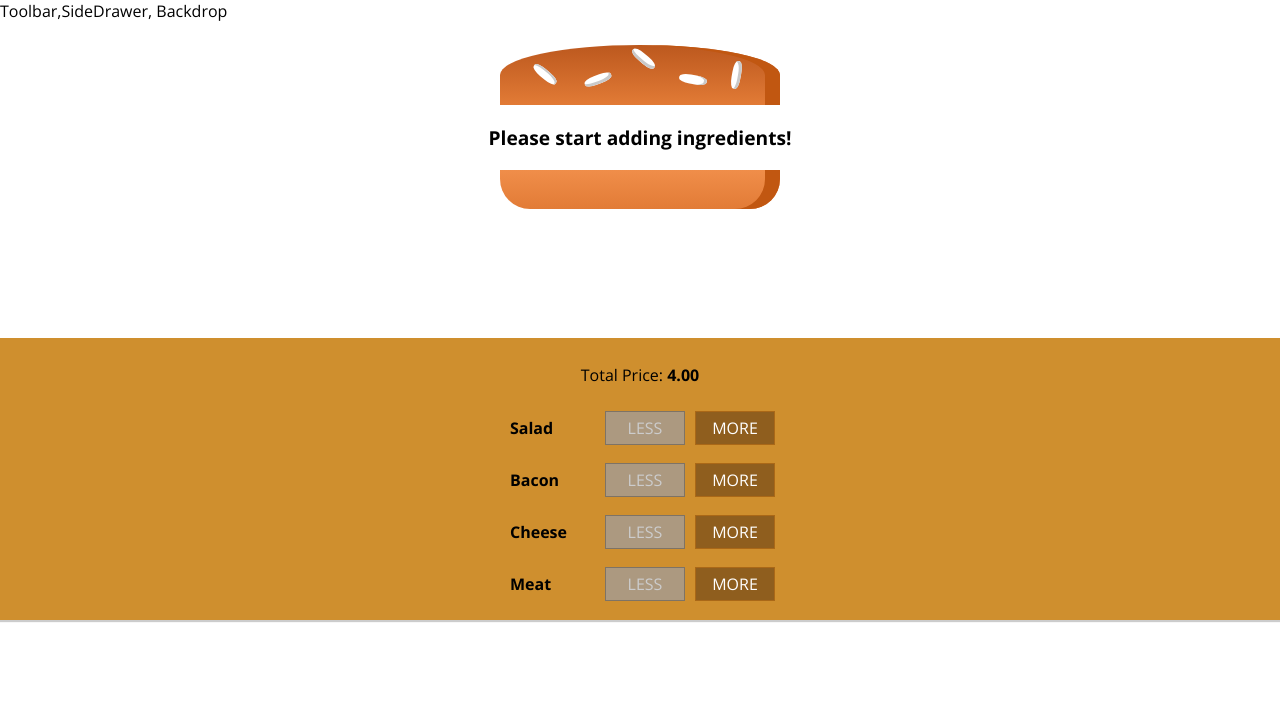
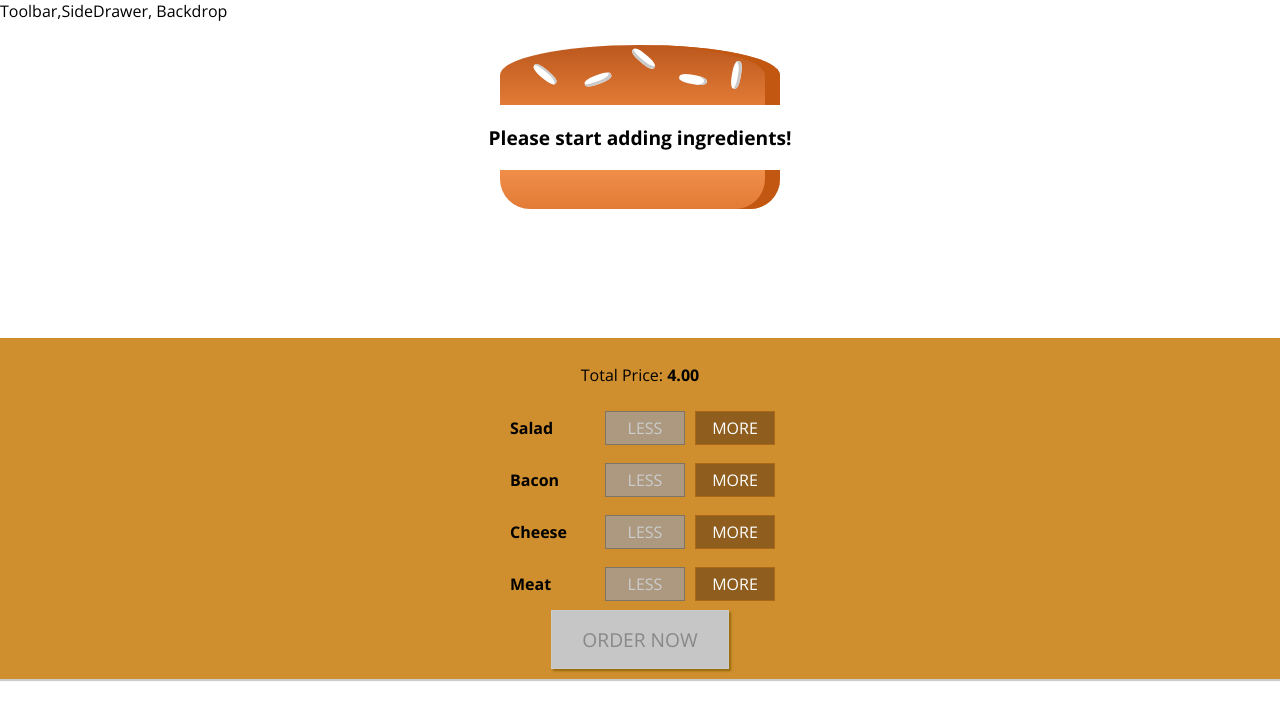
Before and after one commit to KurtTaylan/react-the-complete-guide-incl-redux, a React app in the folder burger-builder/: page / in a window 1280 px wide. Shown: the top 720 px of the page. Built offline with nearby package versions, Linux system fonts and the light colour scheme.

Commit message:
Burger-builder: Adding order button

```diff
--- a/burger-builder/src/components/Burger/BuildControls/BuildControls.css
+++ b/burger-builder/src/components/Burger/BuildControls/BuildControls.css
@@ -8,3 +8,44 @@
   margin: auto;
   padding: 10px 0;
 }
+
+.OrderButton {
+  background-color: #DAD735;
+  outline: none;
+  cursor: pointer;
+  border: 1px solid #966909;
+  color: #966909;
+  font-family: inherit;
+  font-size: 1.2em;
+  padding: 15px 30px;
+  box-shadow: 2px 2px 2px #966909;
+}
+
+.OrderButton:hover, .OrderButton:active {
+  background-color: #A0DB41;
+  border: 1px solid #966909;
+  color: #966909;
+}
+
+.OrderButton:disabled {
+  background-color: #C7C6C6;
+  cursor: not-allowed;
+  border: 1px solid #ccc;
+  color: #888888;
+}
+
+.OrderButton:not(:disabled) {
+  animation: enable 0.3s linear;
+}
+
+@keyframes enable {
+  0% {
+    transform: scale(1);
+  }
+  60% {
+    transform: scale(1.1);
+  }
+  100% {
+    transform: scale(1);
+  }
+}
--- a/burger-builder/src/components/Burger/BuildControls/BuildControls.js
+++ b/burger-builder/src/components/Burger/BuildControls/BuildControls.js
@@ -21,6 +21,8 @@
                 disabled={props.disabled[control.type]}
             />
         ))}
+
+        <button className={styleClasses.OrderButton} disabled={props.notPurchaseable}>ORDER NOW</button>
     </div>
 );
 
--- a/burger-builder/src/containers/BurgerBuilder/BurgerBuilder.js
+++ b/burger-builder/src/containers/BurgerBuilder/BurgerBuilder.js
@@ -19,7 +19,22 @@
             cheese: 0,
             meat: 0
         },
-        totalPrice: 4
+        totalPrice: 4,
+        notPurchaseable: true
+    };
+
+    updatePurchaseState(ingredients) {
+        const sum = Object.keys(ingredients)
+            .map(igKey => {
+                return ingredients[igKey]
+            })
+            .reduce((sum, el) => {
+                return sum + el;
+            }, 0);
+
+        this.setState({
+            notPurchaseable: sum <= 0
+        });
     };
 
     addIngredientHandler = (type) => {
@@ -36,7 +51,7 @@
         this.setState({
             totalPrice: newPrice,
             ingredients: updatedIngredient
-        });
+        }, this.updatePurchaseState(updatedIngredient));
     };
 
     removeIngredientHandler = (type) => {
@@ -56,7 +71,7 @@
         this.setState({
             totalPrice: newPrice,
             ingredients: updatedIngredient
-        });
+        }, this.updatePurchaseState(updatedIngredient));
 
     };
 
@@ -77,6 +92,7 @@
                     ingredientRemoved={this.removeIngredientHandler}
                     disabled={disabledInfo}
                     totalPrice={this.state.totalPrice}
+                    notPurchaseable={this.state.notPurchaseable}
                 />
             </Aux>
         );
```
